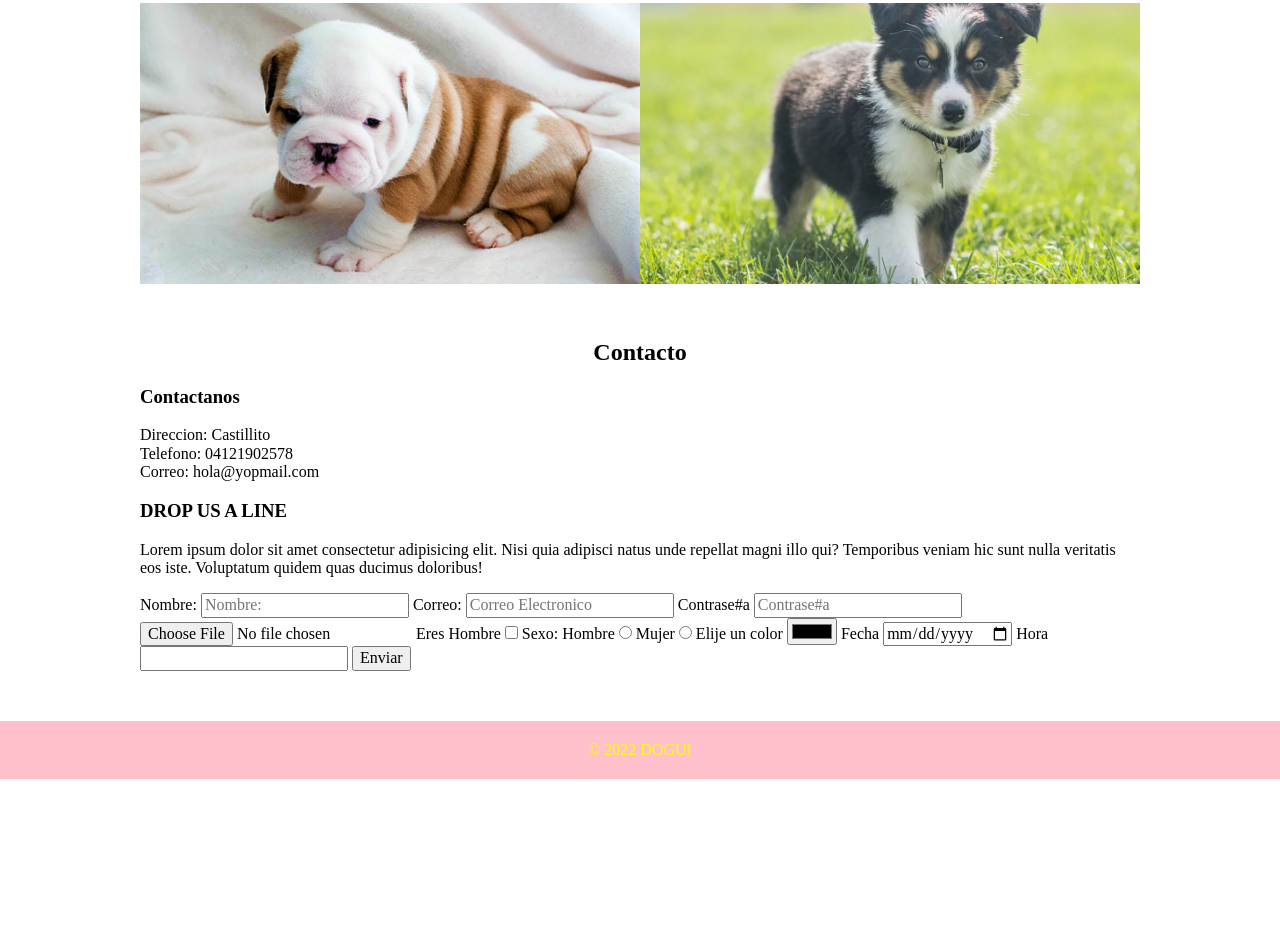
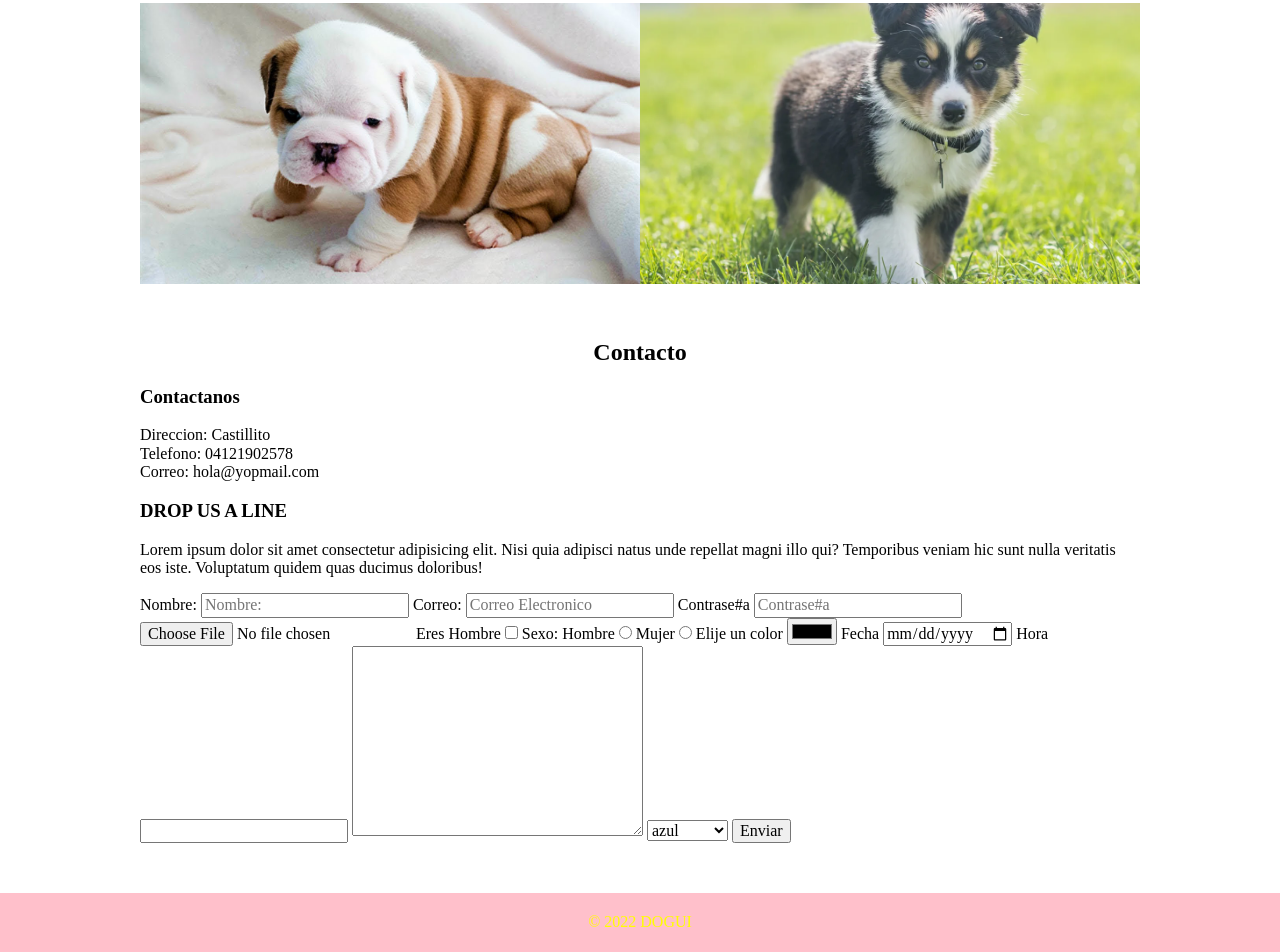
Before and after one commit to hosnicolina/practica-html, a plain HTML site: page index.html in a window 1280 px wide. Shown: the part 542-1494 px from the top of the page. Before the commit the page ends 1321 px from the top, so only its background shows below. Drawn offline with Linux system fonts and the light colour scheme.

Commit message:
add area

```diff
--- a/index.html
+++ b/index.html
@@ -84,6 +84,12 @@
 						<input type="date" name="date" id="">
 						<label for="datetime">Hora</label>
 						<input type="datetime" name="datetime" id="">
+						<textarea name="asunto" id="" cols="30" rows="10"></textarea>
+						<select name="color_fav" id="">
+							<option value="azul">azul</option>
+							<option value="rojo">rojo</option>
+							<option value="amarrillo">amarrillo</option>
+						</select>
 						<input type="submit" value="Enviar">
 					</form>
 				</div>
```
